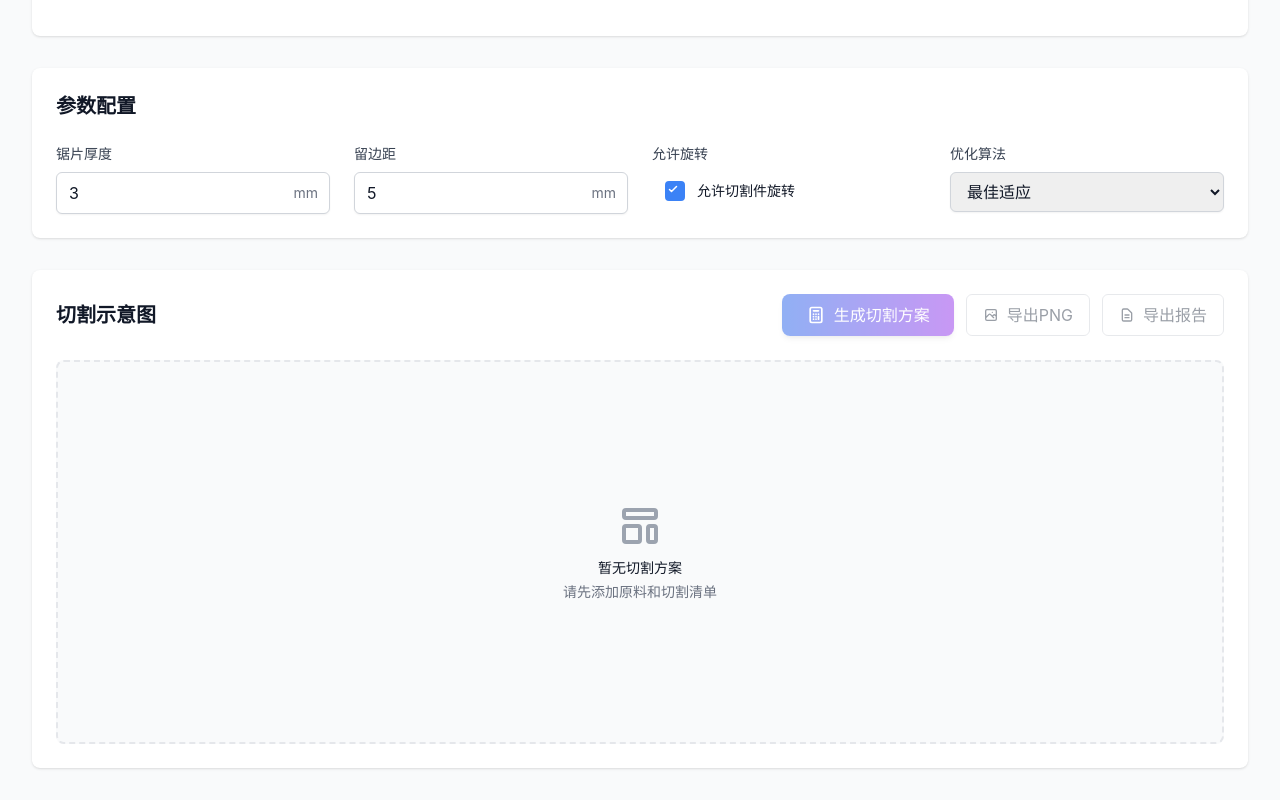
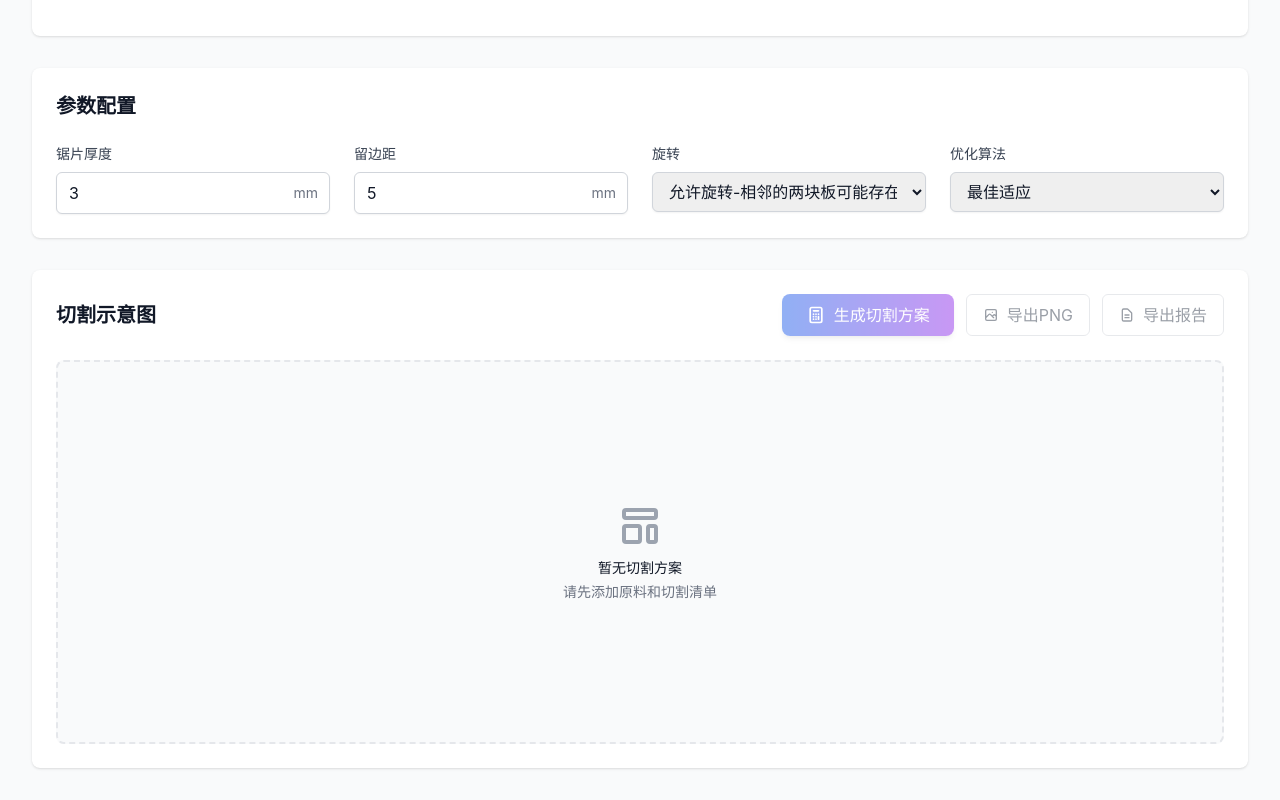
Before and after one commit to LunaDeerTech/CutPlanner, a Vue app: page / in a window 1280 px wide. Shown: the part 763-1563 px from the top of the page. Built offline with nearby package versions, Linux system fonts and the light colour scheme.

Commit message:
feat: replace allow rotation checkbox with a select dropdown for better clarity and options

```diff
--- a/src/components/SettingsSection.vue
+++ b/src/components/SettingsSection.vue
@@ -43,42 +43,15 @@
 
       <!-- 允许旋转 -->
       <div>
-        <label class="block text-sm font-medium text-gray-700 mb-2">允许旋转</label>
-        <div class="relative">
-          <input
-            :checked="settings.allowRotation"
-            @change="updateAllowRotation"
-            type="checkbox"
-            id="allow-rotation-checkbox"
-            class="sr-only"
-          />
-          <label
-            for="allow-rotation-checkbox"
-            class="flex items-center cursor-pointer select-none w-full px-3 py-2 border border-transparent rounded-md hover:bg-gray-50 transition-colors duration-200"
-          >
-            <div class="relative flex-shrink-0">
-              <div
-                :class="[
-                  'w-5 h-5 border-2 rounded transition-all duration-200 ease-in-out',
-                  settings.allowRotation
-                    ? 'bg-blue-500 border-blue-500'
-                    : 'bg-white border-gray-300 hover:border-blue-300'
-                ]"
-              >
-                <svg
-                  v-if="settings.allowRotation"
-                  class="w-3 h-3 text-white absolute top-0.5 left-0.5"
-                  fill="none"
-                  stroke="currentColor"
-                  viewBox="0 0 24 24"
-                >
-                  <path stroke-linecap="round" stroke-linejoin="round" stroke-width="3" d="M5 13l4 4L19 7"/>
-                </svg>
-              </div>
-            </div>
-            <span class="ml-3 text-sm text-gray-900">允许切割件旋转</span>
-          </label>
-        </div>
+        <label class="block text-sm font-medium text-gray-700 mb-2">旋转</label>
+        <select
+          :value="settings.allowRotation ? 'true' : 'false'"
+          @change="updateAllowRotation"
+          class="w-full px-3 py-2 border border-gray-300 rounded-md shadow-sm focus:outline-none focus:ring-blue-500 focus:border-blue-500"
+        >
+          <option value="false">不允许旋转-始终顺着木纹裁板</option>
+          <option value="true">允许旋转-相邻的两块板可能存在交错</option>
+        </select>
       </div>
 
       <!-- 算法选择 -->
@@ -127,8 +100,8 @@ const updateMargin = (event: Event) => {
 }
 
 const updateAllowRotation = (event: Event) => {
-  const target = event.target as HTMLInputElement
-  emit('updateSettings', { allowRotation: target.checked })
+  const target = event.target as HTMLSelectElement
+  emit('updateSettings', { allowRotation: target.value === 'true' })
 }
 
 const updateOptimizationStrategy = (event: Event) => {
```
